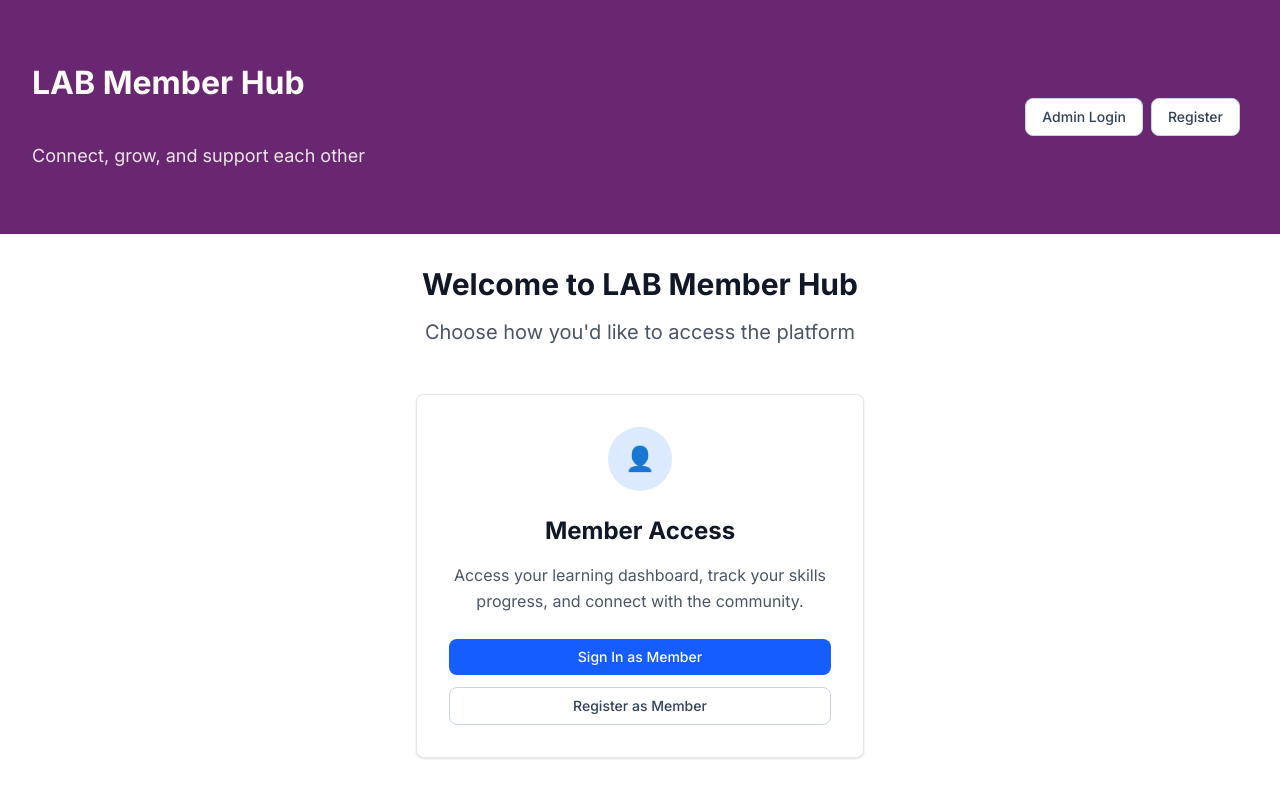
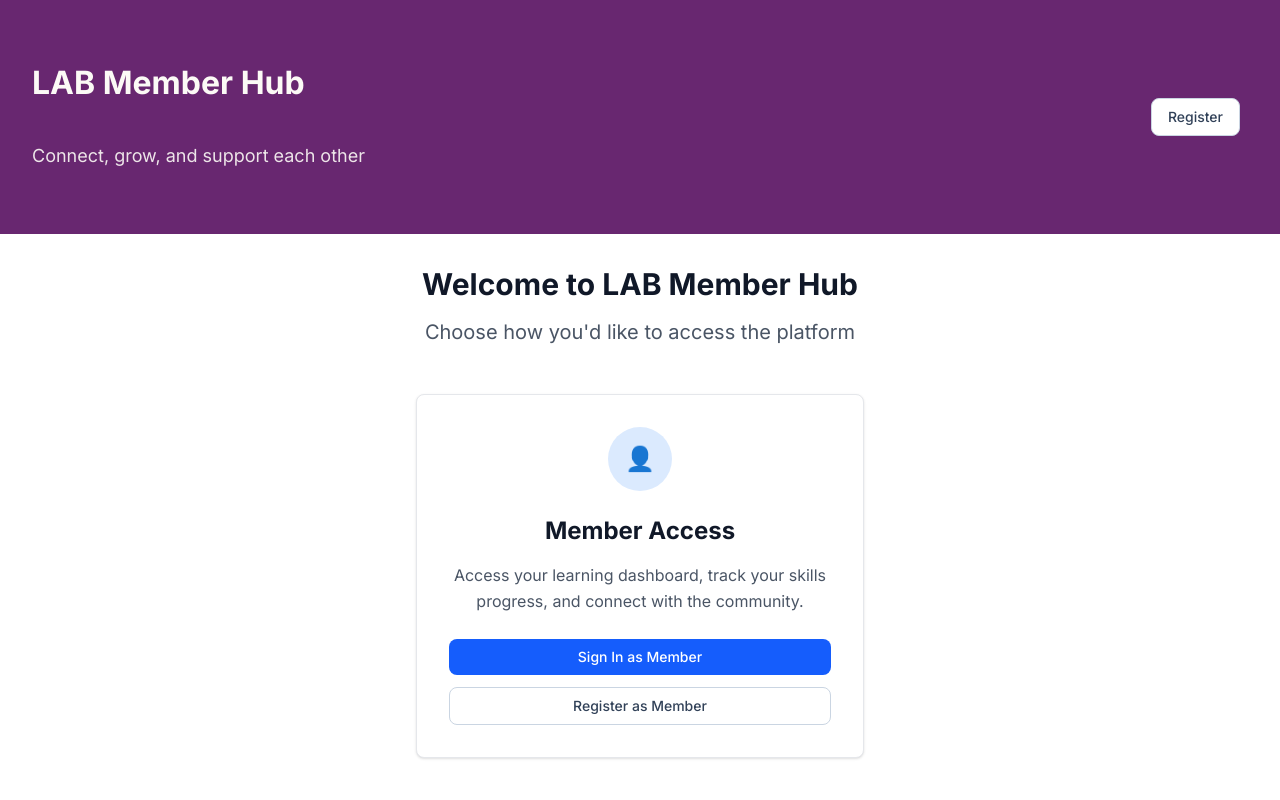
Before and after one commit to Praisg/DrivenHub, a Next.js app: page / in a window 1280 px wide. Shown: the top 800 px of the page. Built offline with nearby package versions, Linux system fonts and the light colour scheme.

Commit message:
Remove Admin Login button from landing page
- Remove Admin Login button from header to keep member-focused UI
- Admin login remains accessible via direct URL: /admin/login

```diff
--- a/src/app/page.tsx
+++ b/src/app/page.tsx
@@ -32,9 +32,6 @@ export default function LandingPage() {
               <p className="text-lg mt-2 driven-header">Connect, grow, and support each other</p>
             </div>
             <div className="flex items-center space-x-4">
-              <Button href="/admin/login" variant="outline" className="mr-2">
-                Admin Login
-              </Button>
               <Button href="/register" variant="outline" className="mr-2">
                 Register
               </Button>
```
